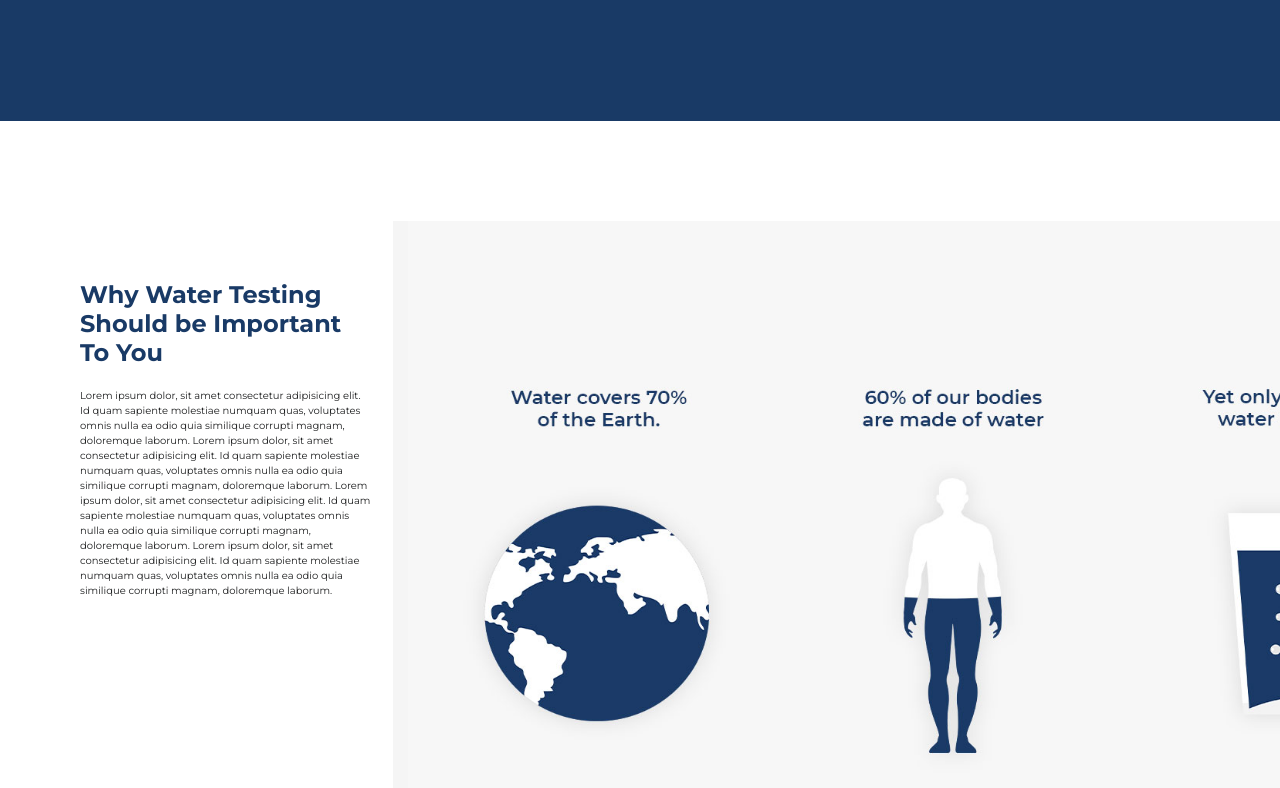
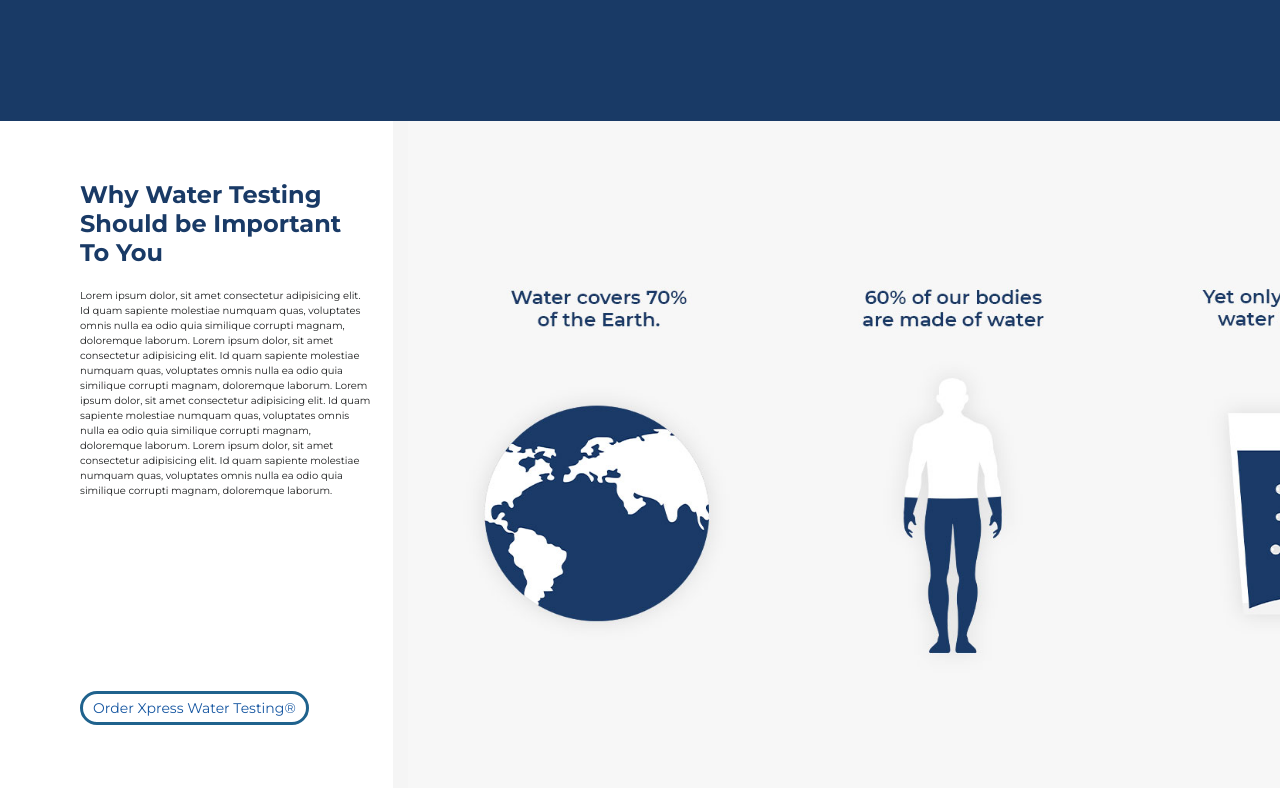
Before and after one commit to stevepabatao/xperiential, a plain HTML site: page index.html in a window 1280 px wide. Shown: the part 1420-2208 px from the top of the page. Drawn offline with nearby package versions, Linux system fonts and the light colour scheme.

```diff
--- a/index.html
+++ b/index.html
@@ -137,7 +137,7 @@
   </div>
 </section>
 
-<section class="text-lg-left dark-grey-text" style="position:absolute;margin-top:500px;">
+<section class="text-lg-left dark-grey-text" style="position:absolute;margin-top:400px;">
 
   <div class="row" style="margin-bottom:70px;">
 
```
